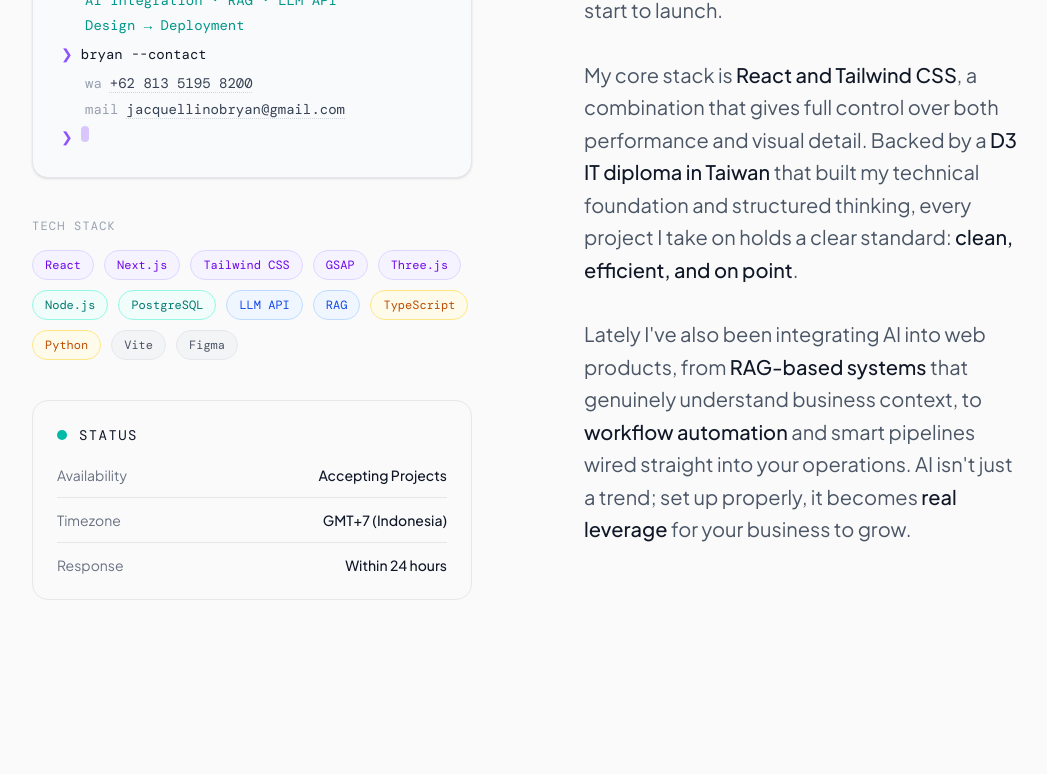
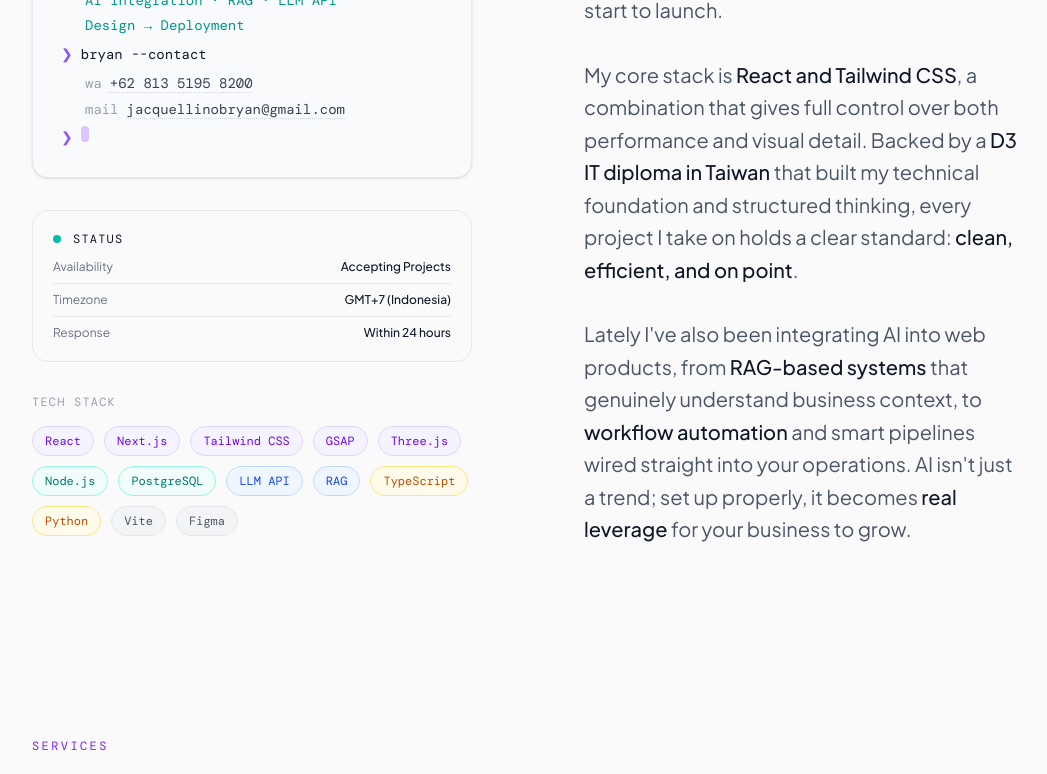
Before and after one commit to Zeraphys57/Bryan-Jacquellino-Porto, a React (Vite) app in the folder my-app/: page / in a window 1280 px wide. Shown: the part 1333-2107 px from the top of the page, without its empty margins (112-1159 px from the left). Built offline with nearby package versions, Linux system fonts and the light colour scheme; a web font is replaced by a local one.

Commit message:
style: Compact Status Box and reorder above Tech Stack in About section

```diff
--- a/my-app/src/component/ImBryan.jsx
+++ b/my-app/src/component/ImBryan.jsx
@@ -208,14 +208,44 @@ const ImBryan = () => {
         {/* Main grid */}
         <div className="grid grid-cols-1 md:grid-cols-2 gap-12 lg:gap-20 xl:gap-28">
 
-          {/* Left Column: Terminal + Tech Stack + Quote */}
-          <div className="flex flex-col gap-10">
+          {/* Left Column: Terminal + Status + Tech Stack */}
+          <div className="flex flex-col gap-8">
             <div className="scroll-reveal" data-delay="60ms">
               <TerminalCard />
             </div>
 
+            {/* Status Box */}
+            <div className="scroll-reveal" data-delay="120ms">
+              <div className="p-4 md:p-5 rounded-2xl border border-gray-200 dark:border-white/10 bg-gray-50/50 dark:bg-zinc-900/30 flex flex-col gap-3">
+                <div className="flex items-center gap-3">
+                  <span className="relative flex h-2 w-2">
+                    <span className="animate-ping absolute inline-flex h-full w-full rounded-full bg-teal-400 opacity-75" />
+                    <span className="relative inline-flex rounded-full h-2 w-2 bg-teal-500" />
+                  </span>
+                  <p className="text-xs font-mono text-gray-900 dark:text-white uppercase tracking-widest">
+                    {t.bio.status.title}
+                  </p>
+                </div>
+
+                <div className="space-y-2">
+                  <div className="flex justify-between items-center border-b border-gray-200 dark:border-white/5 pb-2">
+                    <span className="text-xs text-gray-500 dark:text-gray-400">{t.bio.status.availability}</span>
+                    <span className="text-xs text-gray-900 dark:text-white font-medium">{t.bio.status.available}</span>
+                  </div>
+                  <div className="flex justify-between items-center border-b border-gray-200 dark:border-white/5 pb-2">
+                    <span className="text-xs text-gray-500 dark:text-gray-400">{t.bio.status.timezone}</span>
+                    <span className="text-xs text-gray-900 dark:text-white font-medium">{t.bio.status.location}</span>
+                  </div>
+                  <div className="flex justify-between items-center">
+                    <span className="text-xs text-gray-500 dark:text-gray-400">{t.bio.status.response}</span>
+                    <span className="text-xs text-gray-900 dark:text-white font-medium">{t.bio.status.responseTime}</span>
+                  </div>
+                </div>
+              </div>
+            </div>
+
             {/* Tech stack — flat pill list */}
-            <div className="scroll-reveal" data-delay="120ms">
+            <div className="scroll-reveal" data-delay="180ms">
               <p className="text-xs font-mono text-gray-400 dark:text-gray-600 tracking-widest uppercase mb-4">
                 {t.bio.techStack}
               </p>
@@ -229,36 +259,6 @@ const ImBryan = () => {
                     {name}
                   </span>
                 ))}
-              </div>
-            </div>
-
-            {/* Status Box */}
-            <div className="scroll-reveal" data-delay="180ms">
-              <div className="p-5 md:p-6 rounded-2xl border border-gray-200 dark:border-white/10 bg-gray-50/50 dark:bg-zinc-900/30 flex flex-col gap-4">
-                <div className="flex items-center gap-3">
-                  <span className="relative flex h-2.5 w-2.5">
-                    <span className="animate-ping absolute inline-flex h-full w-full rounded-full bg-teal-400 opacity-75" />
-                    <span className="relative inline-flex rounded-full h-2.5 w-2.5 bg-teal-500" />
-                  </span>
-                  <p className="text-sm font-mono text-gray-900 dark:text-white uppercase tracking-widest">
-                    {t.bio.status.title}
-                  </p>
-                </div>
-
-                <div className="space-y-3 mt-1">
-                  <div className="flex justify-between items-center border-b border-gray-200 dark:border-white/5 pb-3">
-                    <span className="text-sm text-gray-500 dark:text-gray-400">{t.bio.status.availability}</span>
-                    <span className="text-sm text-gray-900 dark:text-white font-medium">{t.bio.status.available}</span>
-                  </div>
-                  <div className="flex justify-between items-center border-b border-gray-200 dark:border-white/5 pb-3">
-                    <span className="text-sm text-gray-500 dark:text-gray-400">{t.bio.status.timezone}</span>
-                    <span className="text-sm text-gray-900 dark:text-white font-medium">{t.bio.status.location}</span>
-                  </div>
-                  <div className="flex justify-between items-center">
-                    <span className="text-sm text-gray-500 dark:text-gray-400">{t.bio.status.response}</span>
-                    <span className="text-sm text-gray-900 dark:text-white font-medium">{t.bio.status.responseTime}</span>
-                  </div>
-                </div>
               </div>
             </div>
           </div>
```
